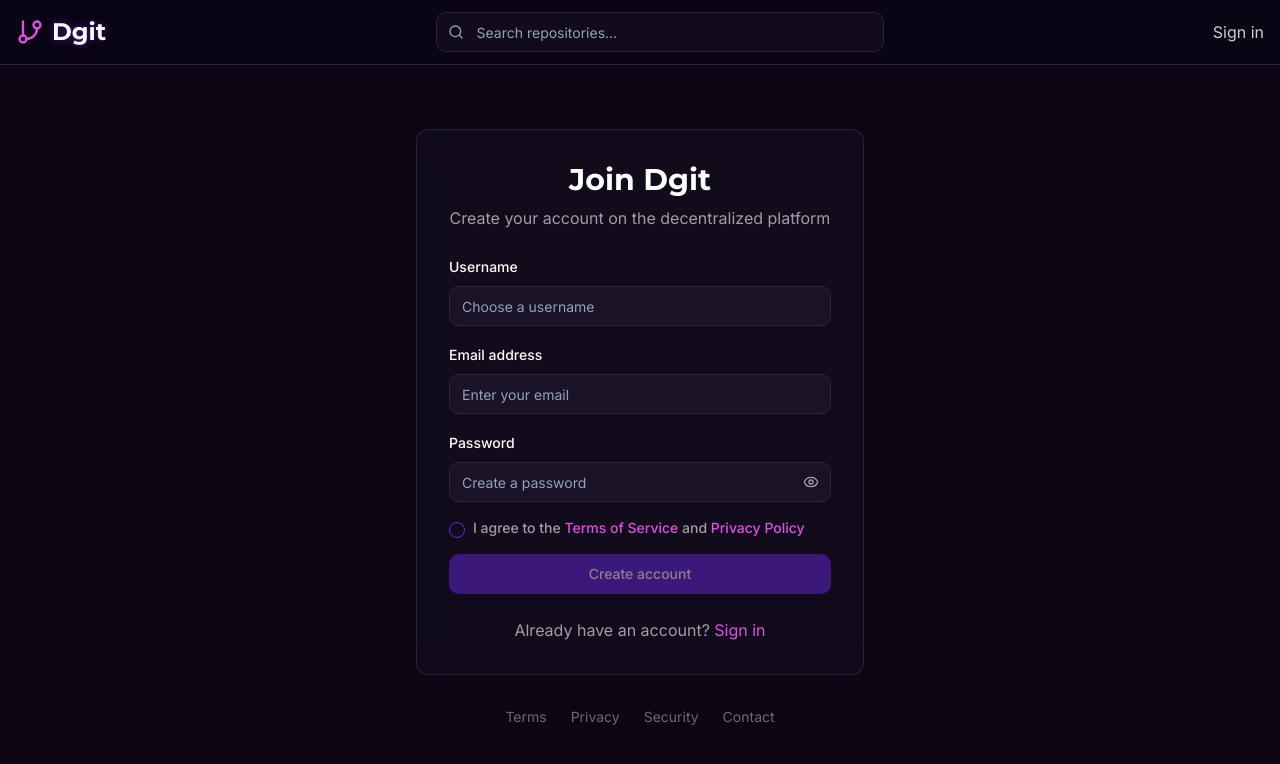
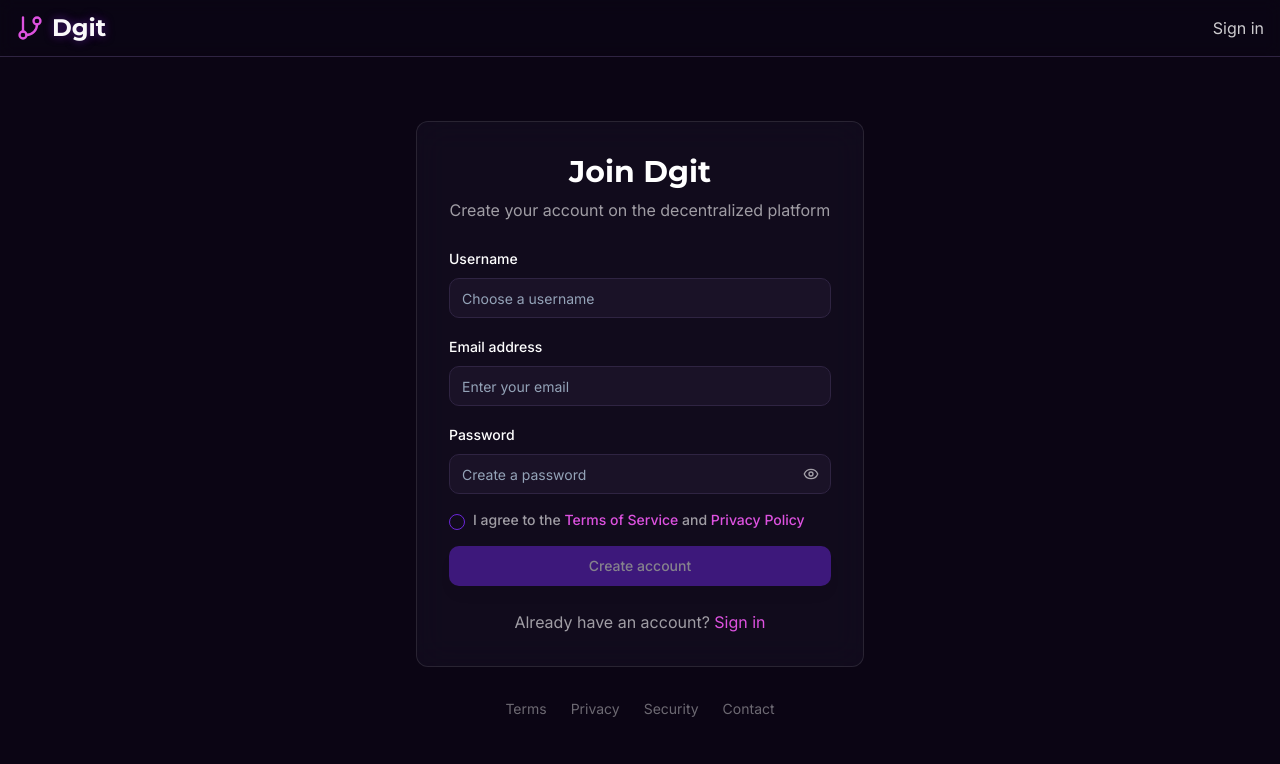
Before and after one commit to Aniket-Git5/dgit-nexus-code-54, a React (Vite) app: page /signup in a window 1280 px wide. Shown: the top 764 px of the page. Built offline with nearby package versions, Linux system fonts and the light colour scheme.

Commit message:
Remove search bar from Login and Signup pages
Removed the search bar from the Login and Signup pages, aligning with the updated design requirements.

```diff
--- a/src/pages/Login.tsx
+++ b/src/pages/Login.tsx
@@ -3,7 +3,7 @@ import { useState } from 'react';
 import { Button } from '@/components/ui/button';
 import { Input } from '@/components/ui/input';
 import { Label } from '@/components/ui/label';
-import { GitBranch, Search, Eye, EyeOff } from 'lucide-react';
+import { GitBranch, Eye, EyeOff } from 'lucide-react';
 import { Link } from 'react-router-dom';
 
 const Login = () => {
@@ -19,24 +19,13 @@ const Login = () => {
 
   return (
     <div className="min-h-screen bg-background">
-      {/* Header with search */}
+      {/* Header */}
       <header className="border-b border-border bg-background/95 backdrop-blur supports-[backdrop-filter]:bg-background/60">
         <div className="container mx-auto px-4 py-3 flex items-center justify-between">
           <Link to="/" className="flex items-center gap-2">
             <GitBranch size={28} className="text-cta" />
             <span className="font-heading text-2xl font-bold purple-glow">Dgit</span>
           </Link>
-
-          <div className="flex-1 max-w-md mx-8">
-            <div className="relative">
-              <Search size={16} className="absolute left-3 top-1/2 transform -translate-y-1/2 text-muted-foreground" />
-              <Input
-                type="text"
-                placeholder="Search repositories..."
-                className="pl-10 bg-secondary/30 border-border"
-              />
-            </div>
-          </div>
 
           <nav className="flex items-center gap-4">
             <Link to="/signup" className="text-white/80 hover:text-white transition-colors">
--- a/src/pages/Signup.tsx
+++ b/src/pages/Signup.tsx
@@ -4,7 +4,7 @@ import { Button } from '@/components/ui/button';
 import { Input } from '@/components/ui/input';
 import { Label } from '@/components/ui/label';
 import { Checkbox } from '@/components/ui/checkbox';
-import { GitBranch, Search, Eye, EyeOff, Check, X } from 'lucide-react';
+import { GitBranch, Eye, EyeOff, Check, X } from 'lucide-react';
 import { Link } from 'react-router-dom';
 
 const Signup = () => {
@@ -42,24 +42,13 @@ const Signup = () => {
 
   return (
     <div className="min-h-screen bg-background">
-      {/* Header with search */}
+      {/* Header */}
       <header className="border-b border-border bg-background/95 backdrop-blur supports-[backdrop-filter]:bg-background/60">
         <div className="container mx-auto px-4 py-3 flex items-center justify-between">
           <Link to="/" className="flex items-center gap-2">
             <GitBranch size={28} className="text-cta" />
             <span className="font-heading text-2xl font-bold purple-glow">Dgit</span>
           </Link>
-
-          <div className="flex-1 max-w-md mx-8">
-            <div className="relative">
-              <Search size={16} className="absolute left-3 top-1/2 transform -translate-y-1/2 text-muted-foreground" />
-              <Input
-                type="text"
-                placeholder="Search repositories..."
-                className="pl-10 bg-secondary/30 border-border"
-              />
-            </div>
-          </div>
 
           <nav className="flex items-center gap-4">
             <Link to="/login" className="text-white/80 hover:text-white transition-colors">
```
